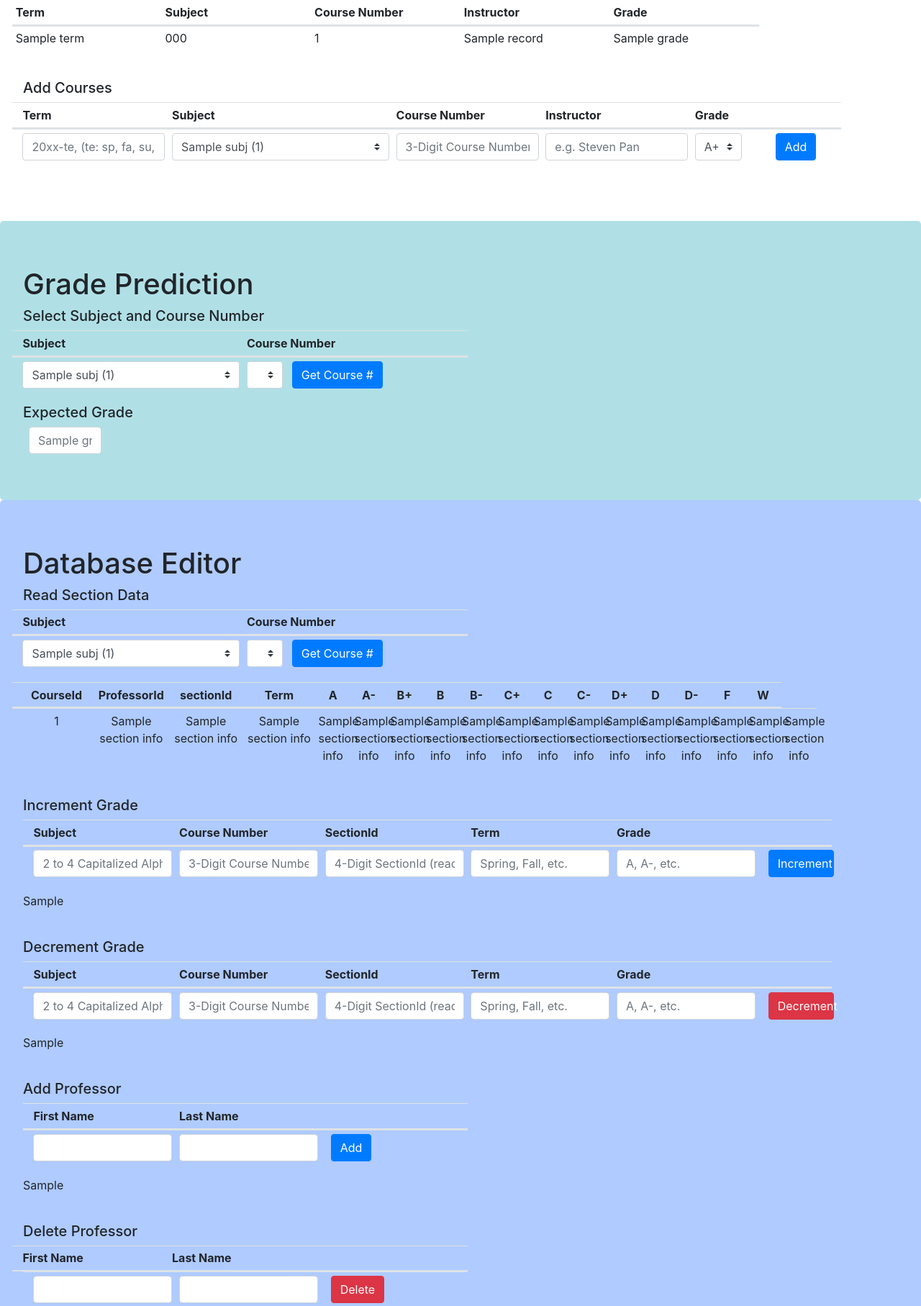
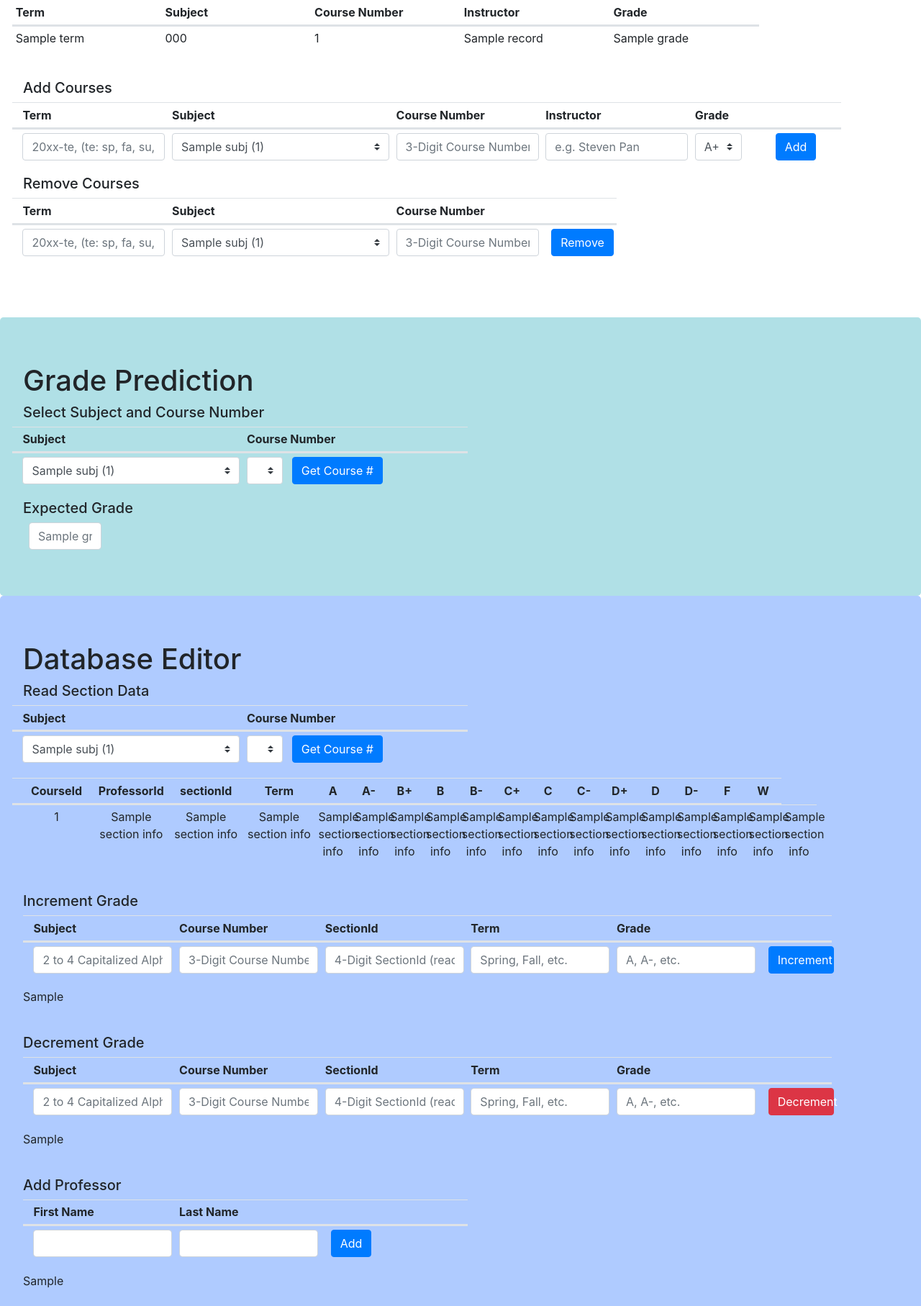
Before and after one commit to vinny-d/saveMyGPA, a Flask app: template app/templates/index.html in a window 1280 px wide. Shown: the part 177-1992 px from the top of the page at 72% size. Run offline with Flask 2, Linux system fonts and the light colour scheme; the template is opened without the code that fills it: most values are stand-ins (such as "Sample title", 1, 10 or a date in 2020); lists and menus that the app fills with data are empty; some libraries are stand-ins or nearby versions.

Commit message:
added removing courses and prevention of duplicated

```diff
--- a/app/routes.py
+++ b/app/routes.py
@@ -1,4 +1,4 @@
-from flask import render_template, url_for, request, redirect
+from flask import render_template, url_for, request, redirect, flash
 from flask_pymongo import pymongo
 import pyrebase
 import requests
@@ -10,6 +10,8 @@ import time
 from app import app
 from app import rds_db as db
 import numpy as np
+
+app.secret_key = "very secret"
 
 config = {
     "apiKey": "AIzaSyAcxxRO8Sqf7m8F9NkUI6-9MPdWrZkYgGs",
@@ -40,7 +42,7 @@ grades = {'A+' : 4.00, 'A' : 4.00, 'A-' : 3.67,
 'F' : 0}
 
 subj_list = []
-f = open("subjects.txt", "r")
+f = open("../subjects.txt", "r")
 for x in f:
     subj_list.append(x.split('|||'))
 f.close()
@@ -275,19 +277,39 @@ def register():
 
 @app.route('/add', methods=['POST'])
 def add():
+    subjects = db.get_subjects()
     term = request.form['termA']
-    subject = request.form['subjectA']
+    subject = request.form['sel_subj']
     courseNumber = request.form['courseNumberA']
     instructor = request.form['instructorA']
     grade = request.form['gradeA']
 
     print(subject + " " + courseNumber + " " + term + " " + instructor + " " + grade)
 
-    mdb.students.update_one({"studentEmail": auth.current_user['email']}, {"$addToSet": { "courses": {"courseNumber": float(courseNumber), "departmentCode": str(subject), "grade": str(grade), "professorName": str(instructor), "term": str(term)}}})
+    existing = mdb.students.find({"studentEmail": auth.current_user['email'], "courses": {"courseNumber": float(courseNumber), "departmentCode": str(subject), "term": str(term)}})
+
+    if len(list(existing)) == 0:
+        mdb.students.update_one({"studentEmail": auth.current_user['email']}, {"$addToSet": { "courses": {"courseNumber": float(courseNumber), "departmentCode": str(subject), "grade": str(grade), "professorName": str(instructor), "term": str(term)}}})
+    else:
+        flash("Error: Course already exists")
 
     student = mdb.students.find({"studentEmail": auth.current_user['email']})[0]
     courses = student['courses']
-    return render_template('index.html', subj_list=subj_list, records=courses)
+
+    return redirect("/")
+
+@app.route('/remove', methods=['POST'])
+def remove():
+    subjects = db.get_subjects()
+    term = request.form['termA']
+    subject = request.form['sel_subj']
+    courseNumber = request.form['courseNumberA']
+
+    mdb.students.update_one({"studentEmail": auth.current_user['email']}, {"$pull": { "courses": {"courseNumber": float(courseNumber), "departmentCode": str(subject), "term": str(term)}}})
+
+    student = mdb.students.find({"studentEmail": auth.current_user['email']})[0]
+    courses = student['courses']
+    return redirect("/")
 
 def grade_to_gpa(grade):
     return grades[grade]
--- a/app/templates/index.html
+++ b/app/templates/index.html
@@ -64,7 +64,7 @@
                         <tr class="row">
                             <td class="col-md-2">{{record['term']}}</td>
                             <td class="col-md-2">{{record['departmentCode']}}</td>
-                            <td class="col-md-2">{{record['courseNumber']}}</td>
+                            <td class="col-md-2">{{record['courseNumber']|int}}</td>
                             <td class="col-md-2">{{record['professorName']}}</td>
                             <td class="col-md-2">{{record['grade']}}</td>
                         </tr>
@@ -92,23 +92,23 @@
                         <tr class="row">
                             <td class="col-0"></td>
                             <td class="col-md-2">
-                                <input type="text" class="form-control" name="termA" placeholder="20xx-te, (te: sp, fa, su, wt)">
+                                <input required type="text" class="form-control" name="termA" placeholder="20xx-te, (te: sp, fa, su, wt)">
                             </td>
                             <td class="col-md-3">
-                                <select name="sel_subj" class="browser-default custom-select" id="subj_id">
+                                <select required name="sel_subj" class="browser-default custom-select" id="subj_id">
                                     {% for subj in subj_list %}
                                         <option value={{subj[0]}}>{{subj[1]}} ({{subj[0]}})</option>
                                     {% endfor %}
                                 </select>
                             </td>
                             <td class="col-md-2">
-                                <input type="text" class="form-control" name="courseNumberA" placeholder="3-Digit Course Number e.g.100">
+                                <input required type="text" class="form-control" name="courseNumberA" placeholder="3-Digit Course Number e.g.100">
                             </td>
                             <td class="col-md-2">
-                                <input type="text" class="form-control" name="instructorA" placeholder="e.g. Steven Pan">
+                                <input required type="text" class="form-control" name="instructorA" placeholder="e.g. Steven Pan">
                             </td>
                             <td class="col-md-1">
-                                <select class="browser-default custom-select mr-2" name="gradeA" style="width:auto;">
+                                <select required class="browser-default custom-select mr-2" name="gradeA" style="width:auto;">
                                     <OPTION VALUE="A+">A+</OPTION>
                                     <OPTION VALUE="A">A</OPTION>
                                     <OPTION VALUE="A-">A-</OPTION>
@@ -127,6 +127,43 @@
                             </td>
                             <td class="col-md-1">
                                 <button type="submit" class="btn btn-primary ml-2">Add</button>
+                            </td>
+                        </tr>
+                    </form>
+                </tbody>
+            </table>
+        </div>
+        <h5>Remove Courses</h5>
+        <div class="table table-sm">
+            <table class="table">
+                <thead>
+                <tr class="row">
+                    <th class="col-0"></th>
+                    <th class="col-sm-2">Term</th>
+                    <th class="col-md-3">Subject</th>
+                    <th class="col-md-2">Course Number</th>
+                    <th class="col-md-1"></th>
+                </tr>
+                </thead>
+                <tbody>
+                    <form class="form-inline" method="POST" action="/remove">
+                        <tr class="row">
+                            <td class="col-0"></td>
+                            <td class="col-md-2">
+                                <input required type="text" class="form-control" name="termA" placeholder="20xx-te, (te: sp, fa, su, wt)">
+                            </td>
+                            <td class="col-md-3">
+                                <select required name="sel_subj" class="browser-default custom-select" id="subj_id">
+                                    {% for subj in subj_list %}
+                                        <option value={{subj[0]}}>{{subj[1]}} ({{subj[0]}})</option>
+                                    {% endfor %}
+                                </select>
+                            </td>
+                            <td class="col-md-2">
+                                <input required type="text" class="form-control" name="courseNumberA" placeholder="3-Digit Course Number e.g.100">
+                            </td>
+                            <td class="col-md-1">
+                                <button type="submit" class="btn btn-primary ml-2">Remove</button>
                             </td>
                         </tr>
                     </form>
```
